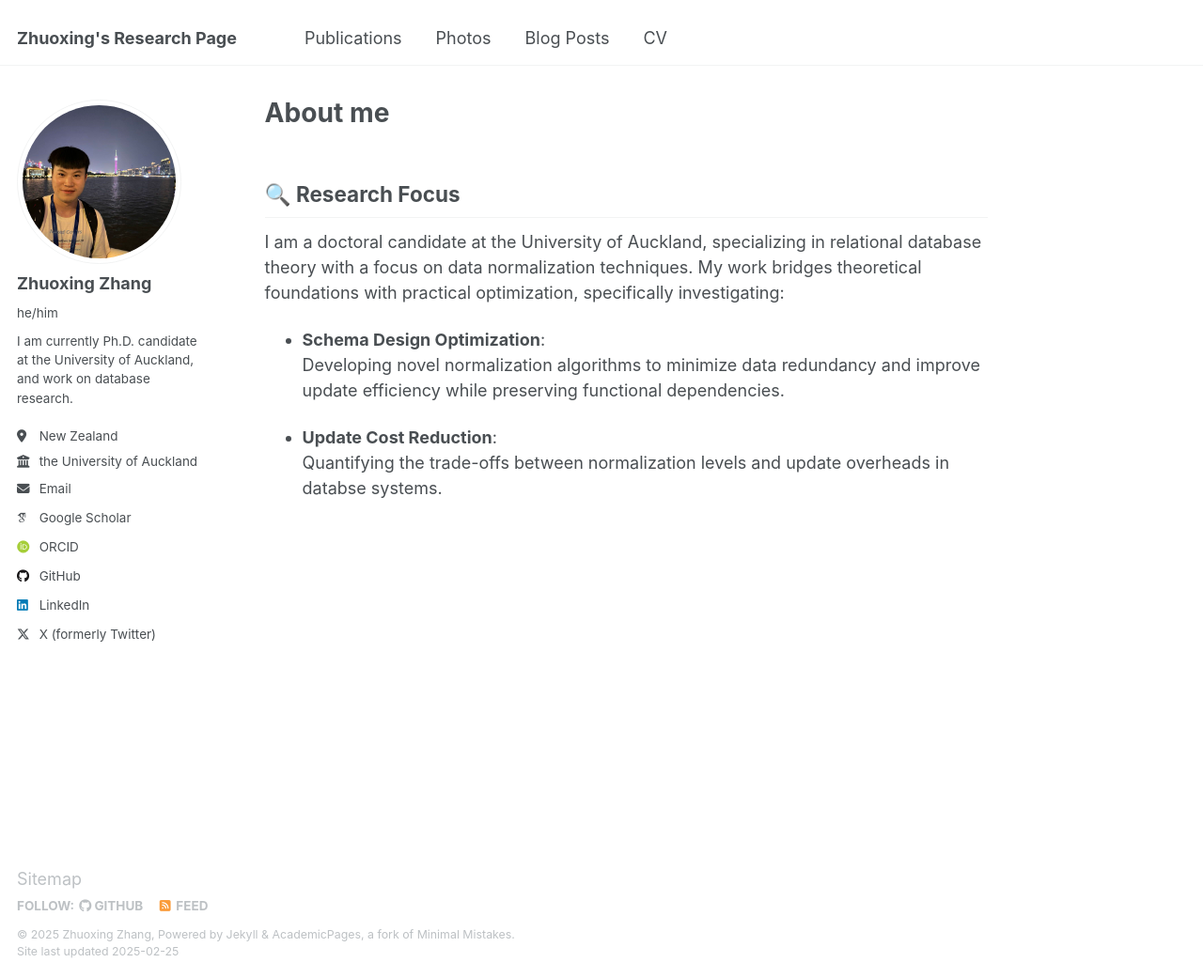
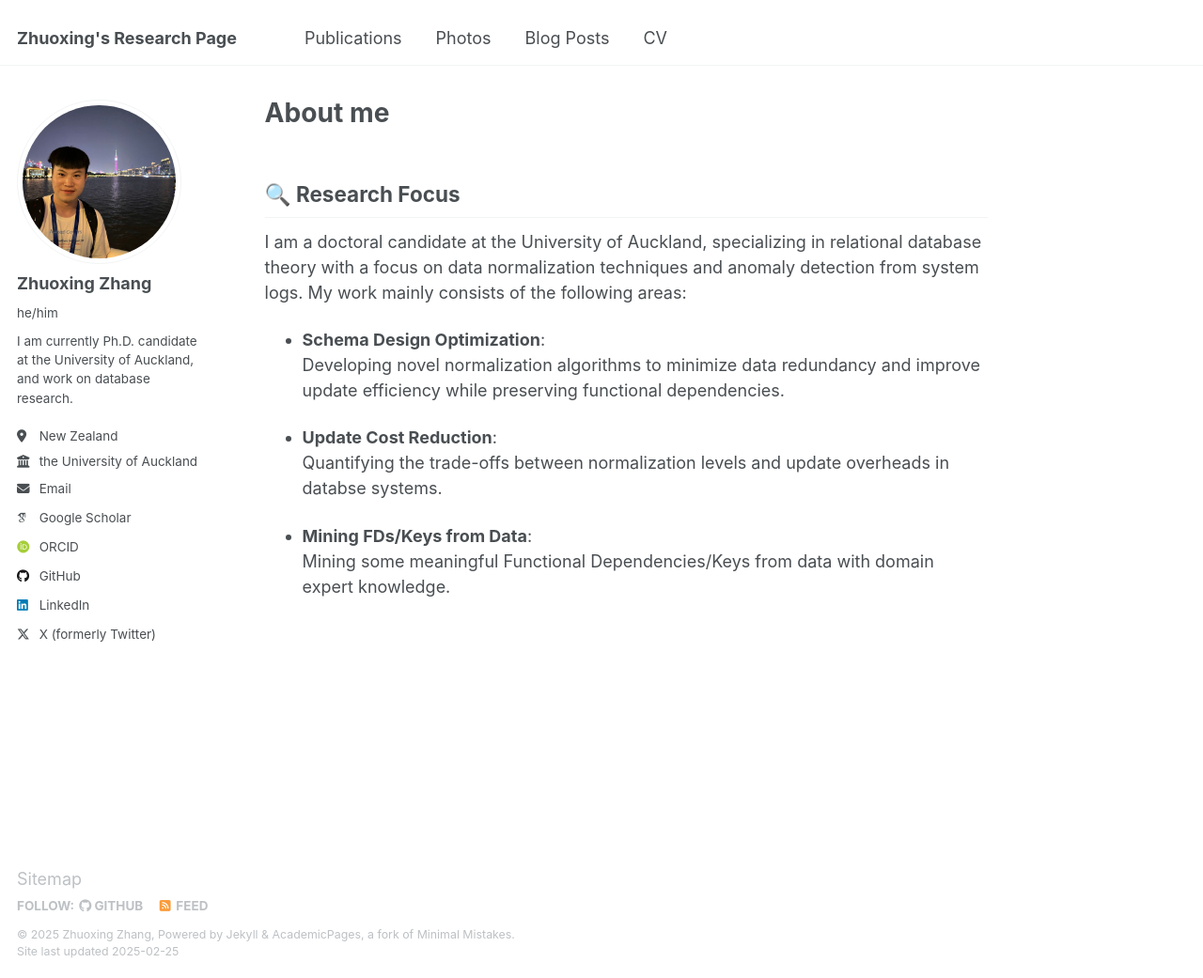
Before and after one commit to zhuoxingzhang/zhuoxingzhang.github.io, a Jekyll site: the page built from _pages/about.md, in a window 1280 px wide and 1041 px high. Shown: the whole window at 94% size. Built offline with Jekyll 4.4.1, drawn with Linux system fonts in a browser that asks for light colours; some web fonts are replaced.

Commit message:
Update about.md

```diff
--- a/_pages/about.md
+++ b/_pages/about.md
@@ -7,10 +7,13 @@ redirect_from:
   - /about.html
 ---
 ## 🔍 Research Focus
-I am a doctoral candidate at the University of Auckland, specializing in relational database theory with a focus on data normalization techniques. My work bridges theoretical foundations with practical optimization, specifically investigating:
+I am a doctoral candidate at the University of Auckland, specializing in relational database theory with a focus on data normalization techniques and anomaly detection from system logs. My work mainly consists of the following areas:
 
 - **Schema Design Optimization**:
   Developing novel normalization algorithms to minimize data redundancy and improve update efficiency while preserving functional dependencies.
 
 - **Update Cost Reduction**:
   Quantifying the trade-offs between normalization levels and update overheads in databse systems.
+
+- **Mining FDs/Keys from Data**:
+  Mining some meaningful Functional Dependencies/Keys from data with domain expert knowledge.
```
